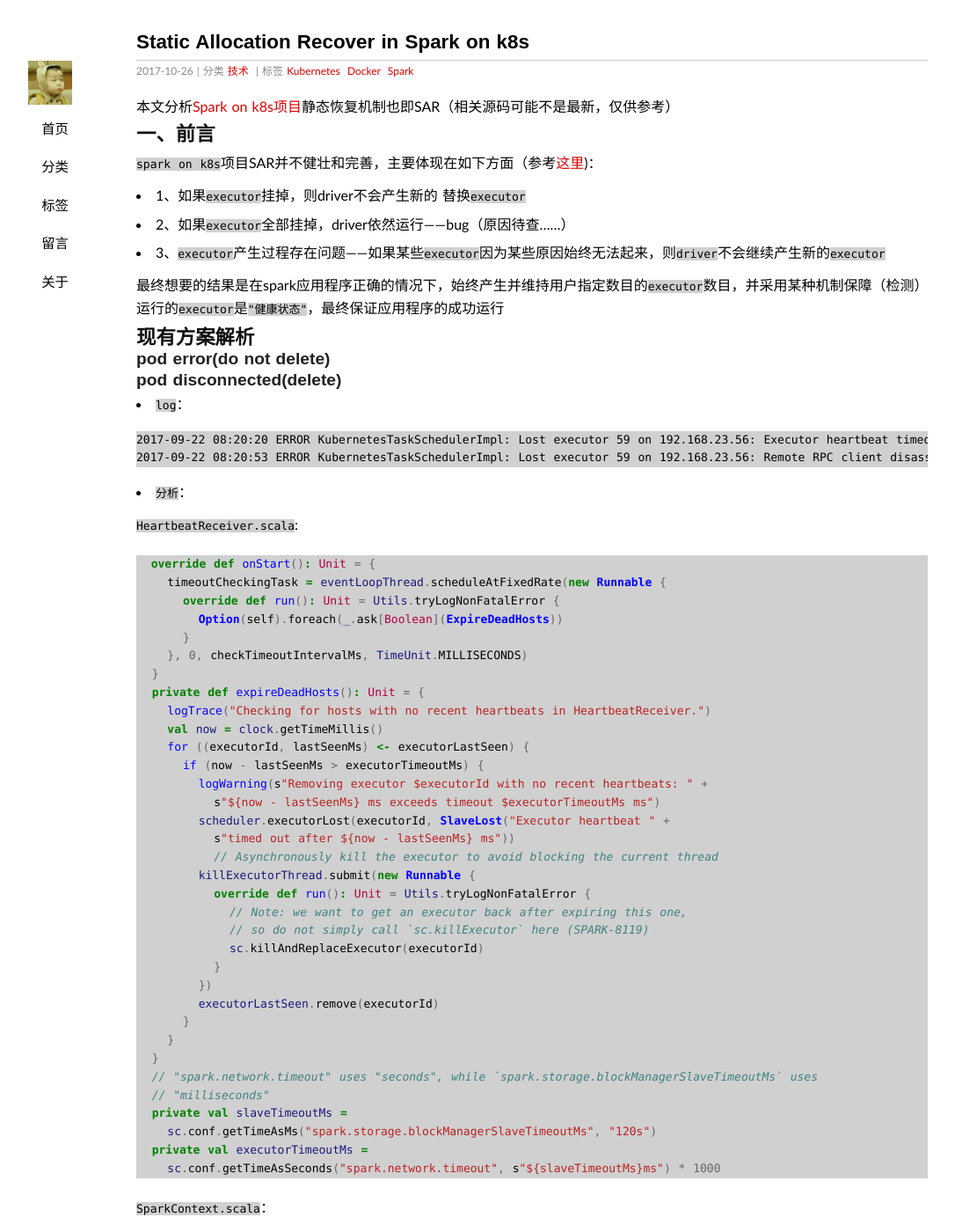
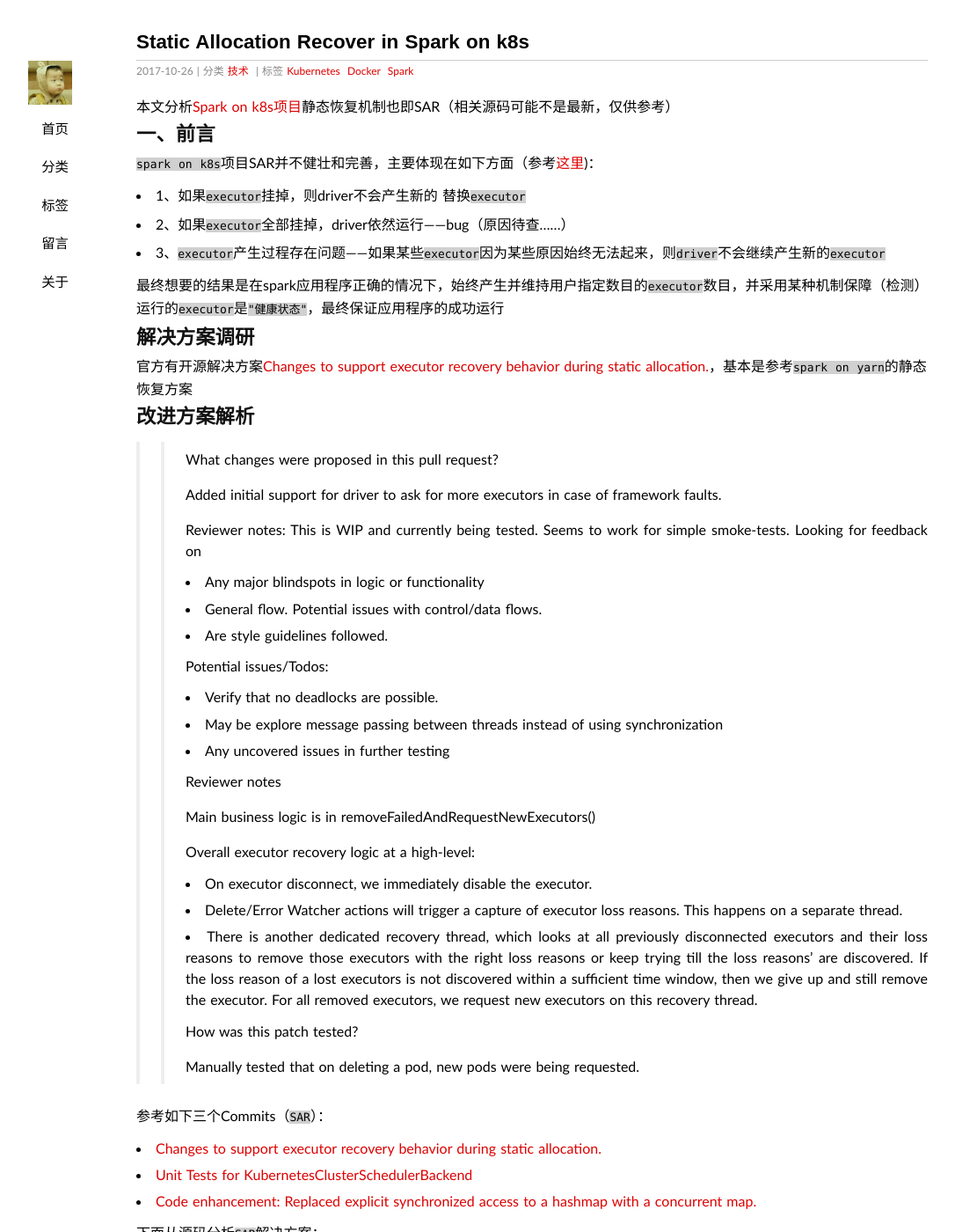
Before and after one commit to duyanghao/duyanghao.github.io, a Jekyll site: the page built from _posts/2017-10-26-Spark-on-k8s-SAR.md, in a window 1280 px wide and 1400 px high. Shown: the whole window at 88% size, without its empty margins (35-1121 px from the left). Built offline with Jekyll 4.4.1, drawn with Linux system fonts in a browser that asks for light colours; some web fonts are replaced; comment, search, counter and statistics services are not loaded; some of the changed text lies outside the part shown.

Commit message:
update sar
Signed-off-by: “duyanghao” <1294057873@qq.com>

````diff
--- a/_posts/2017-10-26-Spark-on-k8s-SAR.md
+++ b/_posts/2017-10-26-Spark-on-k8s-SAR.md
@@ -18,171 +18,6 @@
 * 3、`executor`产生过程存在问题——如果某些`executor`因为某些原因始终无法起来，则`driver`不会继续产生新的`executor`
 
 最终想要的结果是在spark应用程序正确的情况下，始终产生并维持用户指定数目的`executor`数目，并采用某种机制保障（检测）运行的`executor`是`"健康状态"`，最终保证应用程序的成功运行
-
-## 现有方案解析
-
-### pod error(do not delete)
-
-
-### pod disconnected(delete)
-
-* `log`：
-
-```
-2017-09-22 08:20:20 ERROR KubernetesTaskSchedulerImpl: Lost executor 59 on 192.168.23.56: Executor heartbeat timed out after 162451 ms
-2017-09-22 08:20:53 ERROR KubernetesTaskSchedulerImpl: Lost executor 59 on 192.168.23.56: Remote RPC client disassociated. Likely due to containers exceeding thresholds, or network issues. Check driver logs for WARN messages.
-```
-
-* `分析`：
-
-`HeartbeatReceiver.scala`:
-
-```scala
-  override def onStart(): Unit = {
-    timeoutCheckingTask = eventLoopThread.scheduleAtFixedRate(new Runnable {
-      override def run(): Unit = Utils.tryLogNonFatalError {
-        Option(self).foreach(_.ask[Boolean](ExpireDeadHosts))
-      }
-    }, 0, checkTimeoutIntervalMs, TimeUnit.MILLISECONDS)
-  }
-  private def expireDeadHosts(): Unit = {
-    logTrace("Checking for hosts with no recent heartbeats in HeartbeatReceiver.")
-    val now = clock.getTimeMillis()
-    for ((executorId, lastSeenMs) <- executorLastSeen) {
-      if (now - lastSeenMs > executorTimeoutMs) {
-        logWarning(s"Removing executor $executorId with no recent heartbeats: " +
-          s"${now - lastSeenMs} ms exceeds timeout $executorTimeoutMs ms")
-        scheduler.executorLost(executorId, SlaveLost("Executor heartbeat " +
-          s"timed out after ${now - lastSeenMs} ms"))
-          // Asynchronously kill the executor to avoid blocking the current thread
-        killExecutorThread.submit(new Runnable {
-          override def run(): Unit = Utils.tryLogNonFatalError {
-            // Note: we want to get an executor back after expiring this one,
-            // so do not simply call `sc.killExecutor` here (SPARK-8119)
-            sc.killAndReplaceExecutor(executorId)
-          }
-        })
-        executorLastSeen.remove(executorId)
-      }
-    }
-  }
-  // "spark.network.timeout" uses "seconds", while `spark.storage.blockManagerSlaveTimeoutMs` uses
-  // "milliseconds"
-  private val slaveTimeoutMs =
-    sc.conf.getTimeAsMs("spark.storage.blockManagerSlaveTimeoutMs", "120s")
-  private val executorTimeoutMs =
-    sc.conf.getTimeAsSeconds("spark.network.timeout", s"${slaveTimeoutMs}ms") * 1000
-```
-
-`SparkContext.scala`：
-
-```scala
-  /**
-   * Request that the cluster manager kill the specified executor without adjusting the
-   * application resource requirements.
-   *
-   * The effect is that a new executor will be launched in place of the one killed by
-   * this request. This assumes the cluster manager will automatically and eventually
-   * fulfill all missing application resource requests.
-   *
-   * @note The replace is by no means guaranteed; another application on the same cluster
-   * can steal the window of opportunity and acquire this application's resources in the
-   * mean time.
-   *
-   * @return whether the request is received.
-   */
-  private[spark] def killAndReplaceExecutor(executorId: String): Boolean = {
-    schedulerBackend match {
-      case b: CoarseGrainedSchedulerBackend =>
-        b.killExecutors(Seq(executorId), replace = true, force = true).nonEmpty
-      case _ =>
-        logWarning("Killing executors is only supported in coarse-grained mode")
-        false
-    }
-  }
-```
-
-`CoarseGrainedSchedulerBackend.scala`：
-
-```scala
-  /**
-   * Request that the cluster manager kill the specified executors.
-   *
-   * When asking the executor to be replaced, the executor loss is considered a failure, and
-   * killed tasks that are running on the executor will count towards the failure limits. If no
-   * replacement is being requested, then the tasks will not count towards the limit.
-   *
-   * @param executorIds identifiers of executors to kill
-   * @param replace whether to replace the killed executors with new ones
-   * @param force whether to force kill busy executors
-   * @return whether the kill request is acknowledged. If list to kill is empty, it will return
-   *         false.
-   */
-  final def killExecutors(
-      executorIds: Seq[String],
-      replace: Boolean,
-      force: Boolean): Seq[String] = {
-    logInfo(s"Requesting to kill executor(s) ${executorIds.mkString(", ")}")
-    val response = synchronized {
-      val (knownExecutors, unknownExecutors) = executorIds.partition(executorDataMap.contains)
-      unknownExecutors.foreach { id =>
-        logWarning(s"Executor to kill $id does not exist!")
-      }
-      // If an executor is already pending to be removed, do not kill it again (SPARK-9795)
-      // If this executor is busy, do not kill it unless we are told to force kill it (SPARK-9552)
-      val executorsToKill = knownExecutors
-        .filter { id => !executorsPendingToRemove.contains(id) }
-        .filter { id => force || !scheduler.isExecutorBusy(id) }
-      executorsToKill.foreach { id => executorsPendingToRemove(id) = !replace }
-      logInfo(s"Actual list of executor(s) to be killed is ${executorsToKill.mkString(", ")}")
-      // If we do not wish to replace the executors we kill, sync the target number of executors
-      // with the cluster manager to avoid allocating new ones. When computing the new target,
-      // take into account executors that are pending to be added or removed.
-      val adjustTotalExecutors =
-        if (!replace) {
-          doRequestTotalExecutors(
-            numExistingExecutors + numPendingExecutors - executorsPendingToRemove.size)
-        } else {
-          numPendingExecutors += knownExecutors.size
-          Future.successful(true)
-        }
-      val killExecutors: Boolean => Future[Boolean] =
-        if (!executorsToKill.isEmpty) {
-          _ => doKillExecutors(executorsToKill)
-        } else {
-          _ => Future.successful(false)
-        }
-      val killResponse = adjustTotalExecutors.flatMap(killExecutors)(ThreadUtils.sameThread)
-      killResponse.flatMap(killSuccessful =>
-        Future.successful (if (killSuccessful) executorsToKill else Seq.empty[String])
-      )(ThreadUtils.sameThread)
-    }
-    defaultAskTimeout.awaitResult(response)
-  }
-  override def doRequestTotalExecutors(requestedTotal: Int): Future[Boolean] = Future[Boolean] {
-    totalExpectedExecutors.set(requestedTotal)
-    true
-  }
-  override def doKillExecutors(executorIds: Seq[String]): Future[Boolean] = Future[Boolean] {
-    RUNNING_EXECUTOR_PODS_LOCK.synchronized {
-      for (executor <- executorIds) {
-        runningExecutorPods.remove(executor) match {
-          case Some(pod) => kubernetesClient.pods().delete(pod)
-          case None => logWarning(s"Unable to remove pod for unknown executor $executor")
-        }
-      }
-    }
-    true
-  }
-  // Executors we have requested the cluster manager to kill that have not died yet; maps
-  // the executor ID to whether it was explicitly killed by the driver (and thus shouldn't
-  // be considered an app-related failure).
-  @GuardedBy("CoarseGrainedSchedulerBackend.this")
-  private val executorsPendingToRemove = new HashMap[String, Boolean]
-  // Number of executors requested from the cluster manager that have not registered yet
-  @GuardedBy("CoarseGrainedSchedulerBackend.this")
-  private var numPendingExecutors = 0
-```
 
 ## 解决方案调研
 
@@ -3651,13 +3486,74 @@
 
 * 测试一：`executor`运行过程中挂掉
 
+k8s 1.5版本集群测试发现手动kill掉`executor 1`进程，则driver会发现并产生新的`executor`，并能正常运行完成（`spark.executor.instances=2`）：
+
+```bash
+# kubectl get pods -n=xxx -a -o wide|grep spark-debug-sar-test6
+spark-debug-sar-test6            0/1       Completed   0          4m        192.168.25.90    x.x.x.x
+spark-debug-sar-test6-exec-1     0/1       Error       0          4m        192.168.25.92    x.x.x.x
+spark-debug-sar-test6-exec-2     0/1       Completed   0          4m        192.168.25.91    x.x.x.x
+spark-debug-sar-test6-exec-3     0/1       Completed   0          3m        192.168.25.93    x.x.x.x
+```
+
+这种情况下`pod.getStatus.getPhase == "Failed"`且`action == Action.MODIFIED`且`pod.getMetadata.getDeletionTimestamp == null`
+
 * 测试二：`executor`产生过程中挂掉（还没有register itself）
 
-* 测试三：`executor container`一直起不来（例如挂载rbd一直有问题）
+k8s 1.5版本集群测试发现`executor 3、4、5`还没有注册成功就失败了，则driver会发现并产生新的`executor`，并能正常运行完成（`spark.executor.instances=10`）：
+
+```bash
+# kubectl get pods -n=xxx -a -o wide|grep spark-debug-sar-test8
+spark-debug-sar-test8           1/1       Completed     0          3m        192.168.25.92    x.x.x.x
+spark-debug-sar-test8-exec-1    1/1       Completed     0          3m        192.168.25.94    x.x.x.x
+spark-debug-sar-test8-exec-10   1/1       Completed     0          48s       192.168.25.96    x.x.x.x
+spark-debug-sar-test8-exec-11   1/1       Completed     0          28s       192.168.25.104   x.x.x.x
+spark-debug-sar-test8-exec-12   1/1       Completed     0          27s       192.168.25.101   x.x.x.x
+spark-debug-sar-test8-exec-13   1/1       Completed     0          27s       192.168.25.100   x.x.x.x
+spark-debug-sar-test8-exec-2    1/1       Completed     0          3m        192.168.25.93    x.x.x.x
+spark-debug-sar-test8-exec-3    0/1       Error       0          3m        192.168.11.31    x.x.x.x
+spark-debug-sar-test8-exec-4    0/1       Error       0          3m        192.168.11.37    x.x.x.x
+spark-debug-sar-test8-exec-5    0/1       Error       0          3m        192.168.11.44    x.x.x.x
+spark-debug-sar-test8-exec-6    1/1       Completed     0          48s       192.168.25.99    x.x.x.x
+spark-debug-sar-test8-exec-7    1/1       Completed     0          48s       192.168.25.95    x.x.x.x
+spark-debug-sar-test8-exec-8    1/1       Completed     0          48s       192.168.25.97    x.x.x.x
+spark-debug-sar-test8-exec-9    1/1       Completed     0          48s       192.168.25.98    x.x.x.x
+```
+
+这种情况下`pod.getStatus.getPhase == "Failed"`且`action == Action.MODIFIED`且`pod.getMetadata.getDeletionTimestamp == null`
+
+* 测试三：手动`delete` executor
+
+手动`delete`掉`executor 1`,driver产生新的`executor 3`；再手动`delete`掉`executor 2`,driver产生新的`executor 4`，并能成功运行完成（`spark.executor.instances=2`）：
+
+```bash
+# kubectl get pods -n=xxx -a -o wide|grep spark-debug-sar-test9
+spark-debug-sar-test9            0/1       Completed   0          5m        192.168.25.100   x.x.x.x
+spark-debug-sar-test9-exec-3     0/1       Completed   0          4m        192.168.25.105   x.x.x.x
+spark-debug-sar-test9-exec-4     0/1       Completed   0          3m        192.168.25.106   x.x.x.x
+```
+
+这种情况下`action == Action.DELETED`
+
+* 测试四：`executor container`一直起不来（例如挂载rbd一直有问题、pull镜像失败）
+
+这种情况下任务会挂住：
+
+```bash
+# kubectl get pods -n=xxx -a -o wide|grep spark-debug-sar-test10
+spark-debug-sar-test10           1/1       Running            0          46m       192.168.25.108   x.x.x.x
+spark-debug-sar-test10-exec-1    0/1       ImagePullBackOff   0          46m       192.168.25.109   x.x.x.x
+spark-debug-sar-test10-exec-2    0/1       ImagePullBackOff   0          46m       192.168.25.110   x.x.x.x
+```
+
+这种情况后续补充优化处理……
 
 ## 结论
 
-……
+优化后的方案可以满足基本sar需求，还需要优化如下：
+
+* 1、添加超时机制，对于`executor container`一直不起来（因为某些外部的原因，例如：rbd挂载失败）的情况能够超时发现并处理
+* 2、k8s 1.8与1.5区别？
 
 ## Refs
 
````
